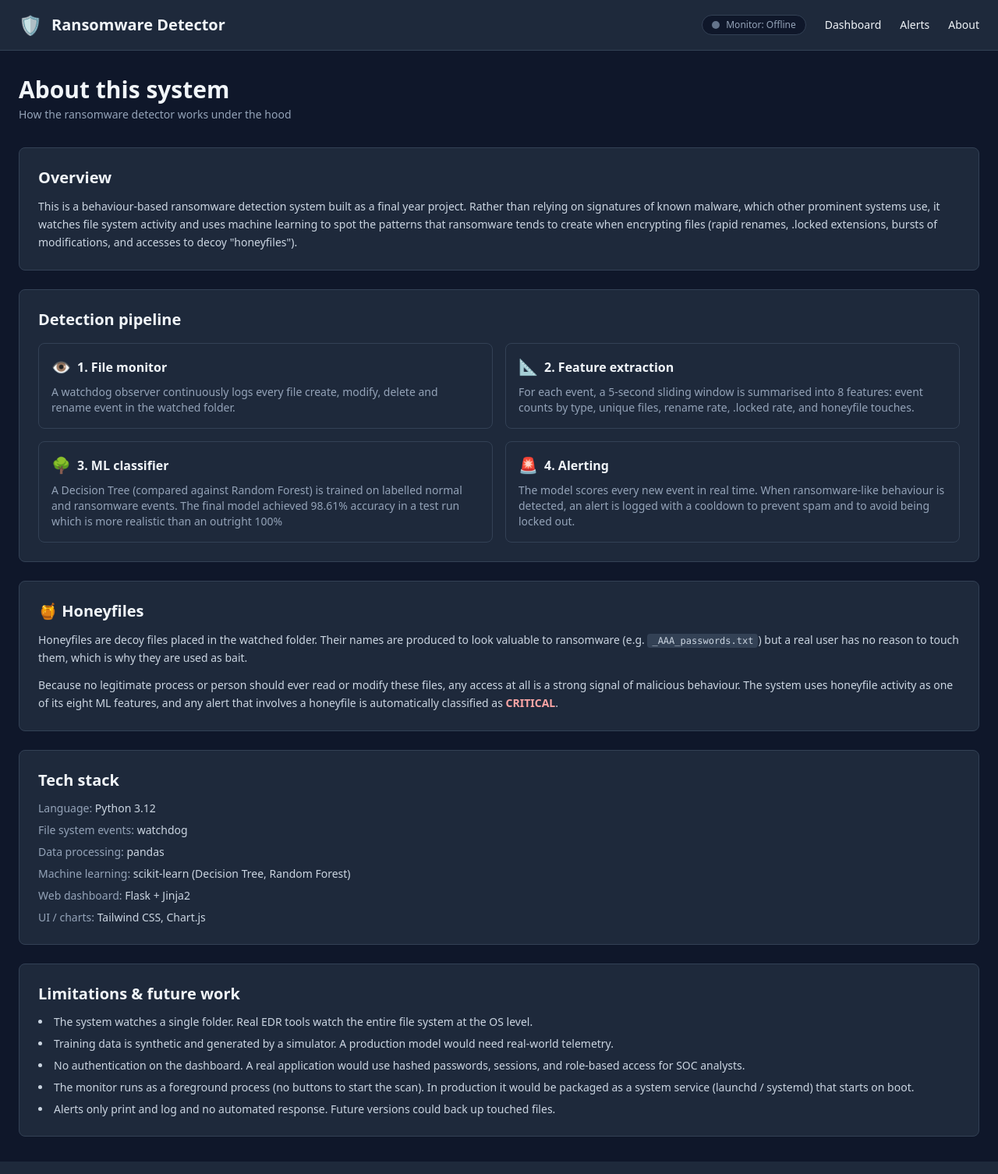
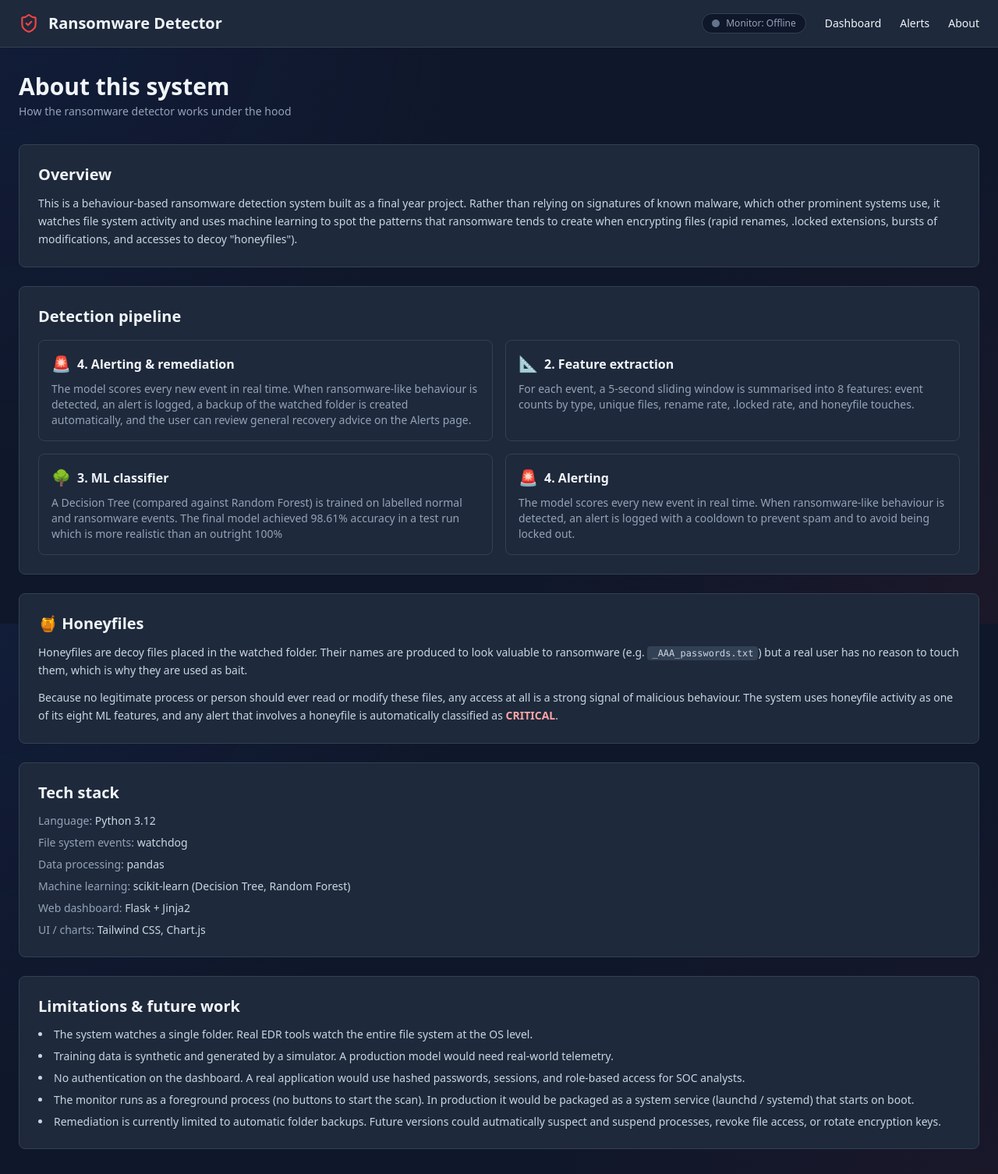
Before and after one commit to habahmadi/ransomwareProject, a Flask app: page /about in a window 1280 px wide. Shown: the whole page at 78% size. Run offline with Flask 3, Linux system fonts and the light colour scheme; some libraries are stand-ins or nearby versions.

Commit message:
Final polish

```diff
--- a/webapp/templates/about.html
+++ b/webapp/templates/about.html
@@ -29,11 +29,11 @@
 
         <div class="border border-slate-700 rounded-lg p-4">
             <div class="flex items-center gap-2 mb-2">
-                <span class="text-xl">👁️</span>
-                <h3 class="font-semibold">1. File monitor</h3>
+                <span class="text-xl">🚨</span>
+                <h3 class="font-semibold">4. Alerting & remediation</h3>
             </div>
             <p class="text-sm text-slate-400">
-                A watchdog observer continuously logs every file create, modify, delete and rename event in the watched folder.
+                The model scores every new event in real time. When ransomware-like behaviour is detected, an alert is logged, a backup of the watched folder is created automatically, and the user can review general recovery advice on the Alerts page.
             </p>
         </div>
 
@@ -106,7 +106,7 @@
         <li>Training data is synthetic and generated by a simulator. A production model would need real-world telemetry.</li>
         <li>No authentication on the dashboard. A real application would use hashed passwords, sessions, and role-based access for SOC analysts.</li>
         <li>The monitor runs as a foreground process (no buttons to start the scan). In production it would be packaged as a system service (launchd / systemd) that starts on boot.</li>
-        <li>Alerts only print and log and no automated response. Future versions could back up touched files.</li>
+        <li>Remediation is currently limited to automatic folder backups. Future versions could autmatically suspect and suspend processes, revoke file access, or rotate encryption keys.</li>
     </ul>
 </div>
 
--- a/webapp/templates/base.html
+++ b/webapp/templates/base.html
@@ -8,13 +8,33 @@
     <script src="https://cdn.tailwindcss.com"></script>
     <script src="https://cdn.jsdelivr.net/npm/chart.js"></script>
 </head>
-<body class="bg-slate-900 text-slate-100 min-h-screen">
+<body class="bg-slate-900 text-slate-100 min-h-screen antialiased">
+    <style>
+        body {
+            background:
+                radial-gradient(circle at 0% 0%, rgba(30, 58, 138, 0.15), transparent 40%),
+                radial-gradient(circle at 100% 100%, rgba(127, 29, 29, 0.10), transparent 40%),
+                rgb(15, 23, 42);
+            background-attachment: fixed;
+        }
+        /* smoother transitions everywhere */
+        button, a {
+            transition: all 0.2s ease;
+        }
+    </style>
 
     <!-- top nav bar -->
     <nav class="bg-slate-800 border-b border-slate-700 px-6 py-4">
         <div class="flex items-center justify-between">
             <div class="flex items-center gap-3">
-                <span class="text-red-500 text-2xl">🛡️</span>
+                <!-- shield icon from lucide.dev found online -->
+                <svg xmlns="http://www.w3.org/2000/svg" width="26" height="26"
+                     viewBox="0 0 24 24" fill="none" stroke="currentColor"
+                     stroke-width="2" stroke-linecap="round" stroke-linejoin="round"
+                     class="text-red-500">
+                    <path d="M20 13c0 5-3.5 7.5-7.66 8.95a1 1 0 0 1-.67-.01C7.5 20.5 4 18 4 13V6a1 1 0 0 1 1-1c2 0 4.5-1.2 6.24-2.72a1.17 1.17 0 0 1 1.52 0C14.51 3.81 17 5 19 5a1 1 0 0 1 1 1z"></path>
+                    <path d="m9 12 2 2 4-4"></path>
+                </svg>
                 <span class="text-xl font-bold">Ransomware Detector</span>
             </div>
             <div class="flex items-center gap-6 text-sm">
```
